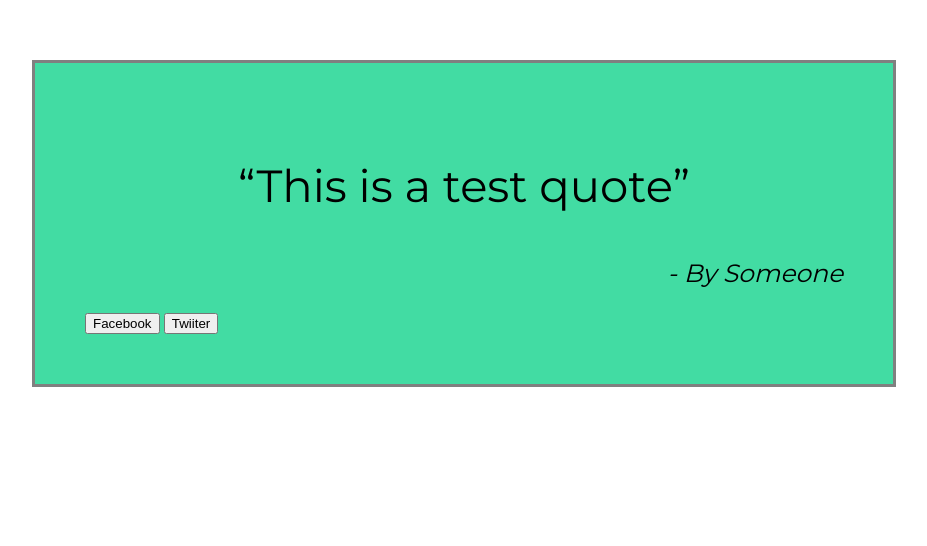
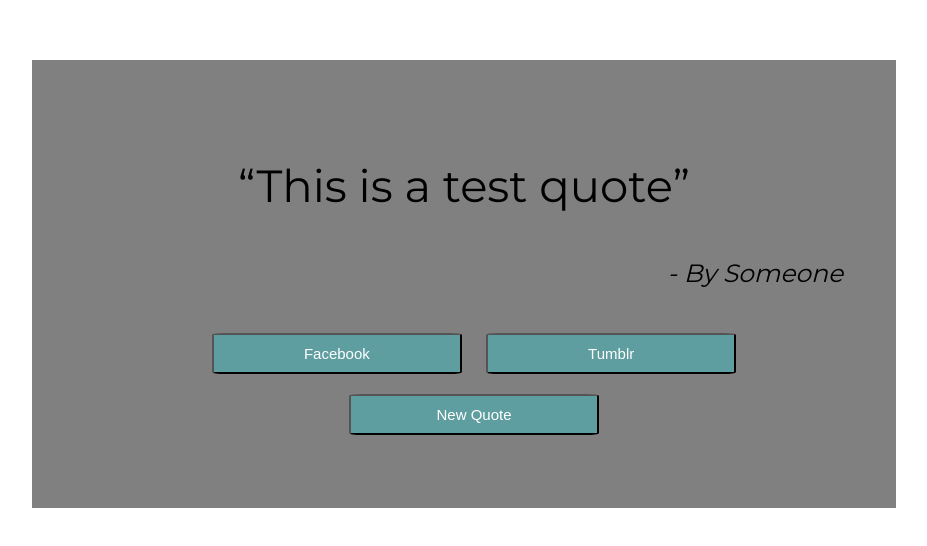
Before and after one commit to akvsh/randomquotegenerator, a plain HTML site: page index.html in a window 1280 px wide. Shown: the part 140-686 px from the top of the page, without its empty margins (176-1103 px from the left). Drawn offline with nearby package versions, Linux system fonts and the light colour scheme.

Commit message:
more stuff

```diff
--- a/index.html
+++ b/index.html
@@ -16,9 +16,10 @@
     <div class="quote-card">
         <p class="quote"><q>This is a test quote</q></p>
         <p class="quote-source"><i>- By Someone</i></p>
-        <div class="social-media-links">
+        <div class="buttons">
             <button id="facebook-share">Facebook</button>
-            <button id="twitter-share">Twiiter</button>
+            <button id="tumblr-share">Tumblr</button>
+            <button>New Quote</button>
         </div>
     </div>
 
--- a/style.css
+++ b/style.css
@@ -7,7 +7,7 @@ body {
     padding: 50px;
     margin: 200px;
     border-style: solid;
-    background-color: #42dca3;
+    background-color: gray;
     color: black;
     border-color: gray;
 }
@@ -23,3 +23,20 @@ body {
     width: 100%;
     text-align: right;
 }
+
+.buttons {
+    margin: 10px;
+    display: inline-block;
+    text-align: center;
+    width: 100%;
+}
+
+.buttons button {
+    width: 33%;
+    margin: 10px;
+    padding: 10px;
+    color: white;
+    font-size: 15px;
+    background-color: cadetblue;
+    border-radius: 5%;
+}
```
